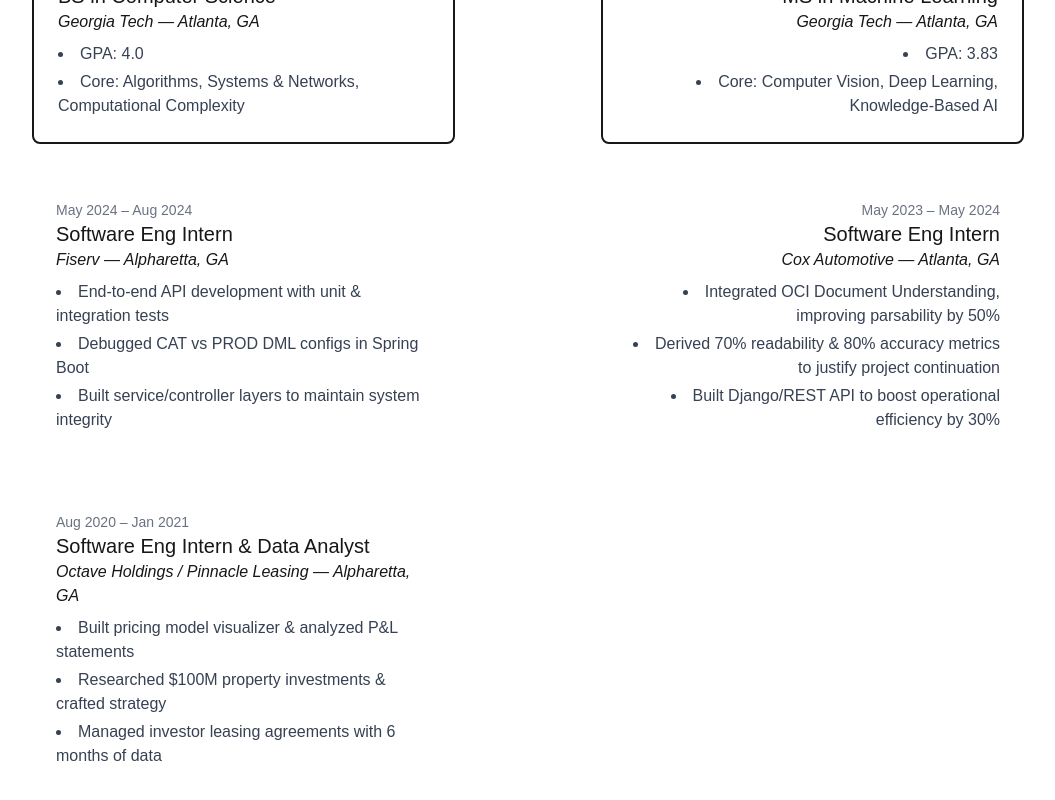
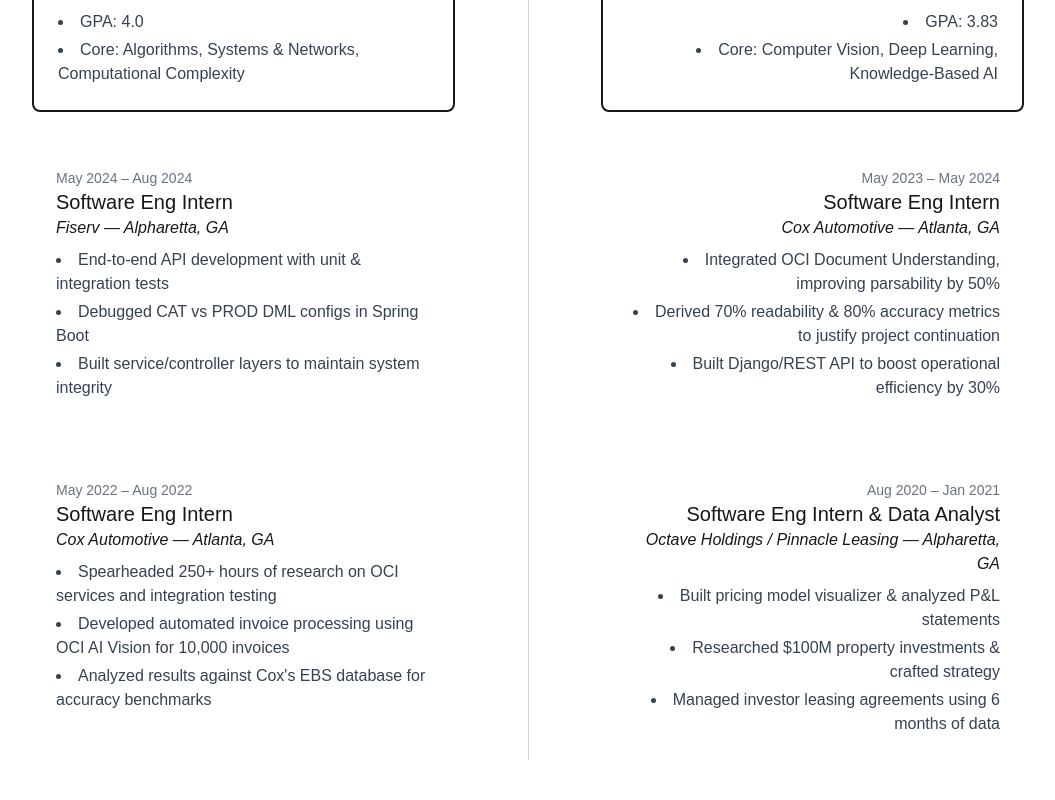
Before and after one commit to SurajGeddam/personal-portfolio, a Next.js app: page /experience in a window 1280 px wide. Shown: the part 564-1364 px from the top of the page, without its empty margins (112-1167 px from the left). Built offline with nearby package versions, Linux system fonts and the light colour scheme.

Commit message:
Fix timeline: add missing Cox entry & restore center line

```diff
--- a/components/ExperienceTimeline.tsx
+++ b/components/ExperienceTimeline.tsx
@@ -1,84 +1,99 @@
 "use client";
 
 const timelineItems = [
+  // Education
   {
-    type: 'education',
-    date: 'May 2021',
-    title: 'Graduated High School',
-    organization: 'Lambert High School',
-    location: 'Alpharetta, GA',
+    type: "education",
+    date: "May 2021",
+    title: "Graduated High School",
+    organization: "Lambert High School",
+    location: "Alpharetta, GA",
     bullets: [
-      'Rank: 4/763',
-      'Weighted GPA: 4.71, Unweighted GPA: 4.0',
+      "Rank: 4/763",
+      "Weighted GPA: 4.71, Unweighted GPA: 4.0",
     ],
   },
   {
-    type: 'education',
-    date: 'May 2021',
-    title: 'Dual Enrollment Complete',
-    organization: 'Georgia Institute of Technology',
-    location: 'Atlanta, GA',
+    type: "education",
+    date: "May 2021",
+    title: "Dual Enrollment Complete",
+    organization: "Georgia Tech",
+    location: "Atlanta, GA",
     bullets: [
-      'Non-Degree in Computational & Applied Mathematics',
-      'GPA: 4.0',
+      "Non-Degree in Computational & Applied Mathematics",
+      "GPA: 4.0",
     ],
   },
   {
-    type: 'education',
-    date: 'May 2024',
-    title: 'BS in Computer Science',
-    organization: 'Georgia Tech',
-    location: 'Atlanta, GA',
+    type: "education",
+    date: "May 2024",
+    title: "BS in Computer Science",
+    organization: "Georgia Tech",
+    location: "Atlanta, GA",
     bullets: [
-      'GPA: 4.0',
-      'Core: Algorithms, Systems & Networks, Computational Complexity',
+      "GPA: 4.0",
+      "Core: Algorithms, Systems & Networks, Computational Complexity",
     ],
   },
   {
-    type: 'education',
-    date: 'May 2025',
-    title: 'MS in Machine Learning',
-    organization: 'Georgia Tech',
-    location: 'Atlanta, GA',
+    type: "education",
+    date: "May 2025",
+    title: "MS in Machine Learning",
+    organization: "Georgia Tech",
+    location: "Atlanta, GA",
     bullets: [
-      'GPA: 3.83',
-      'Core: Computer Vision, Deep Learning, Knowledge-Based AI',
+      "GPA: 3.83",
+      "Core: Computer Vision, Deep Learning, Knowledge-Based AI",
+    ],
+  },
+
+  // Experience
+  {
+    type: "experience",
+    date: "May 2024 – Aug 2024",
+    title: "Software Eng Intern",
+    organization: "Fiserv",
+    location: "Alpharetta, GA",
+    bullets: [
+      "End-to-end API development with unit & integration tests",
+      "Debugged CAT vs PROD DML configs in Spring Boot",
+      "Built service/controller layers to maintain system integrity",
     ],
   },
   {
-    type: 'experience',
-    date: 'May 2024 – Aug 2024',
-    title: 'Software Eng Intern',
-    organization: 'Fiserv',
-    location: 'Alpharetta, GA',
+    type: "experience",
+    date: "May 2023 – May 2024",
+    title: "Software Eng Intern",
+    organization: "Cox Automotive",
+    location: "Atlanta, GA",
     bullets: [
-      'End-to-end API development with unit & integration tests',
-      'Debugged CAT vs PROD DML configs in Spring Boot',
-      'Built service/controller layers to maintain system integrity',
+      "Integrated OCI Document Understanding, improving parsability by 50%",
+      "Derived 70% readability & 80% accuracy metrics to justify project continuation",
+      "Built Django/REST API to boost operational efficiency by 30%",
     ],
   },
   {
-    type: 'experience',
-    date: 'May 2023 – May 2024',
-    title: 'Software Eng Intern',
-    organization: 'Cox Automotive',
-    location: 'Atlanta, GA',
+    type: "experience",
+    date: "May 2022 – Aug 2022",
+    title: "Software Eng Intern",
+    organization: "Cox Automotive",
+    location: "Atlanta, GA",
     bullets: [
-      'Integrated OCI Document Understanding, improving parsability by 50%',
-      'Derived 70% readability & 80% accuracy metrics to justify project continuation',
-      'Built Django/REST API to boost operational efficiency by 30%',
+      "Spearheaded 250+ hours of research on OCI services and integration testing",
+      "Developed automated invoice processing using OCI AI Vision for 10,000 invoices",
+      "Analyzed results against Cox's EBS database for accuracy benchmarks",
     ],
   },
   {
-    type: 'experience',
-    date: 'Aug 2020 – Jan 2021',
-    title: 'Software Eng Intern & Data Analyst',
-    organization: 'Octave Holdings / Pinnacle Leasing',
-    location: 'Alpharetta, GA',
+    type: "experience",
+    date: "Aug 2020 – Jan 2021",
+    title: "Software Eng Intern & Data Analyst",
+    organization: "Octave Holdings / Pinnacle Leasing",
+    location: "Alpharetta, GA",
     bullets: [
-      'Built pricing model visualizer & analyzed P&L statements',
-      'Researched $100M property investments & crafted strategy',
-      'Managed investor leasing agreements with 6 months of data',
+      "Built pricing model visualizer & analyzed P&L statements",
+      "Researched $100M property investments & crafted strategy",
+      "Managed investor leasing agreements using 6 months of data",
     ],
   },
 ];
@@ -87,23 +102,37 @@
   return (
     <section className="max-w-5xl mx-auto py-16 px-4">
       <h2 className="text-3xl font-heading text-center mb-12">Timeline</h2>
-      <div className="relative grid grid-cols-9 gap-8 items-start">
-        {/* Center line */}
-        <div className="col-start-5 col-end-6 mx-auto w-px bg-gray-300 dark:bg-gray-600 h-full"></div>
 
+      {/* wrapper for line + items */}
+      <div className="relative">
+        {/* vertical center line */}
+        <div className="absolute left-1/2 top-0 w-px h-full bg-gray-300 dark:bg-gray-600" />
+
+        {/* grid of items */}
+        <div className="grid grid-cols-9 gap-8 items-start relative">
           {timelineItems.map((item, idx) => {
             const isLeft = idx % 2 === 0;
-          const baseClasses = 'col-span-4 p-6 rounded-lg';
-          const eduClasses = 'border-2 border-accent bg-accent/10';
-          const expClasses = 'bg-white dark:bg-gray-800 shadow-soft';
+            const base = "col-span-4 p-6 rounded-lg";
+            const style =
+              item.type === "education"
+                ? "border-2 border-accent bg-accent/10"
+                : "bg-white dark:bg-gray-800 shadow-soft";
             return (
               <div
                 key={item.date + item.title}
-              className={`${baseClasses} ${item.type === 'education' ? eduClasses : expClasses} ${
-                isLeft ? 'col-start-1 text-left' : 'col-start-6 text-right'
-              }`}
+                className={
+                  base +
+                  " " +
+                  style +
+                  " " +
+                  (isLeft
+                    ? "col-start-1 text-left"
+                    : "col-start-6 text-right")
+                }
               >
-              <p className="text-sm text-gray-500 dark:text-gray-400">{item.date}</p>
+                <p className="text-sm text-gray-500 dark:text-gray-400">
+                  {item.date}
+                </p>
                 <h3 className="text-xl font-heading">{item.title}</h3>
                 <p className="font-body italic mb-2">
                   {item.organization} — {item.location}
@@ -117,6 +146,7 @@
             );
           })}
         </div>
+      </div>
     </section>
   );
 }
```
Lines whose indentation alone changed are shown as unchanged.
